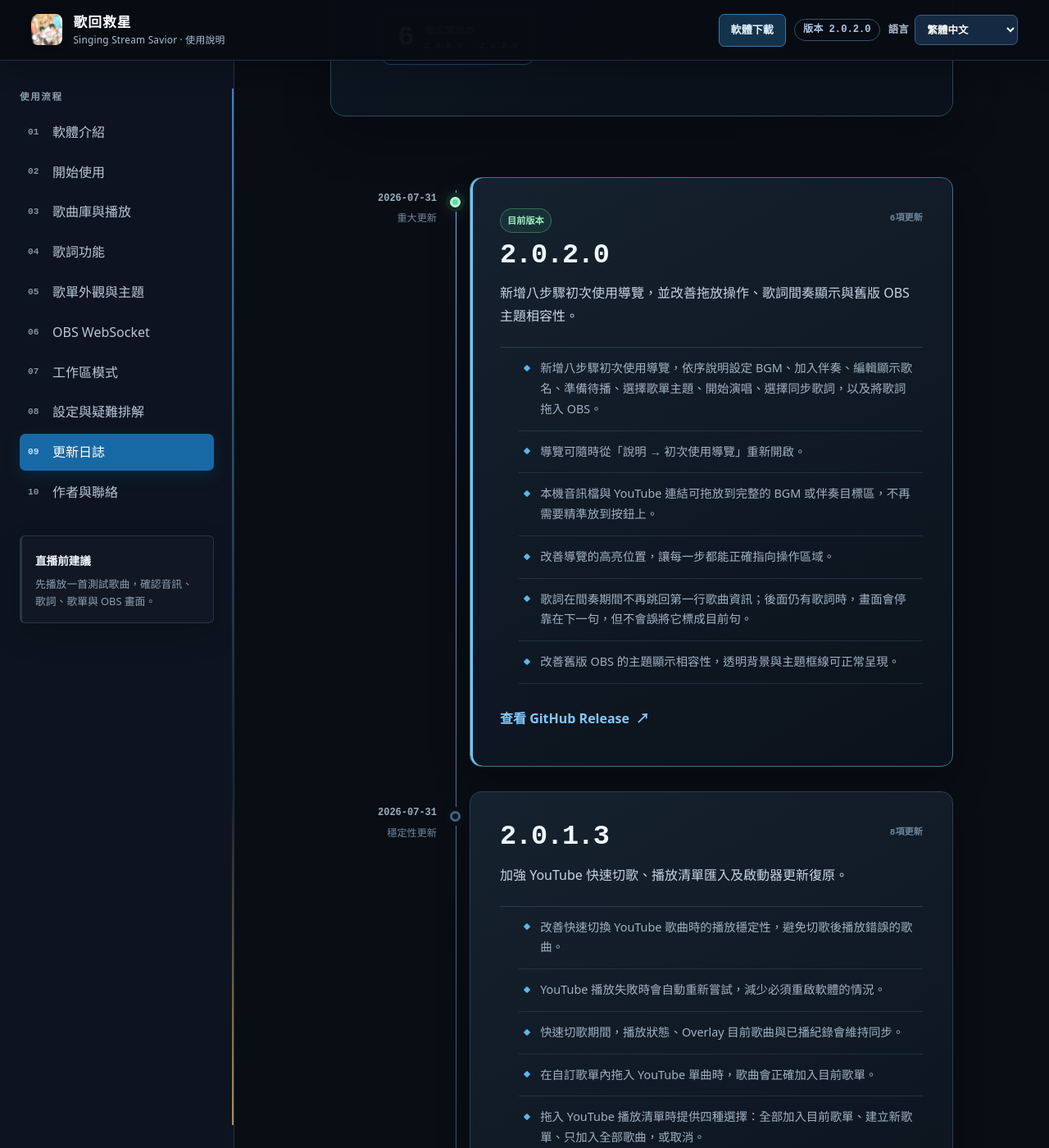
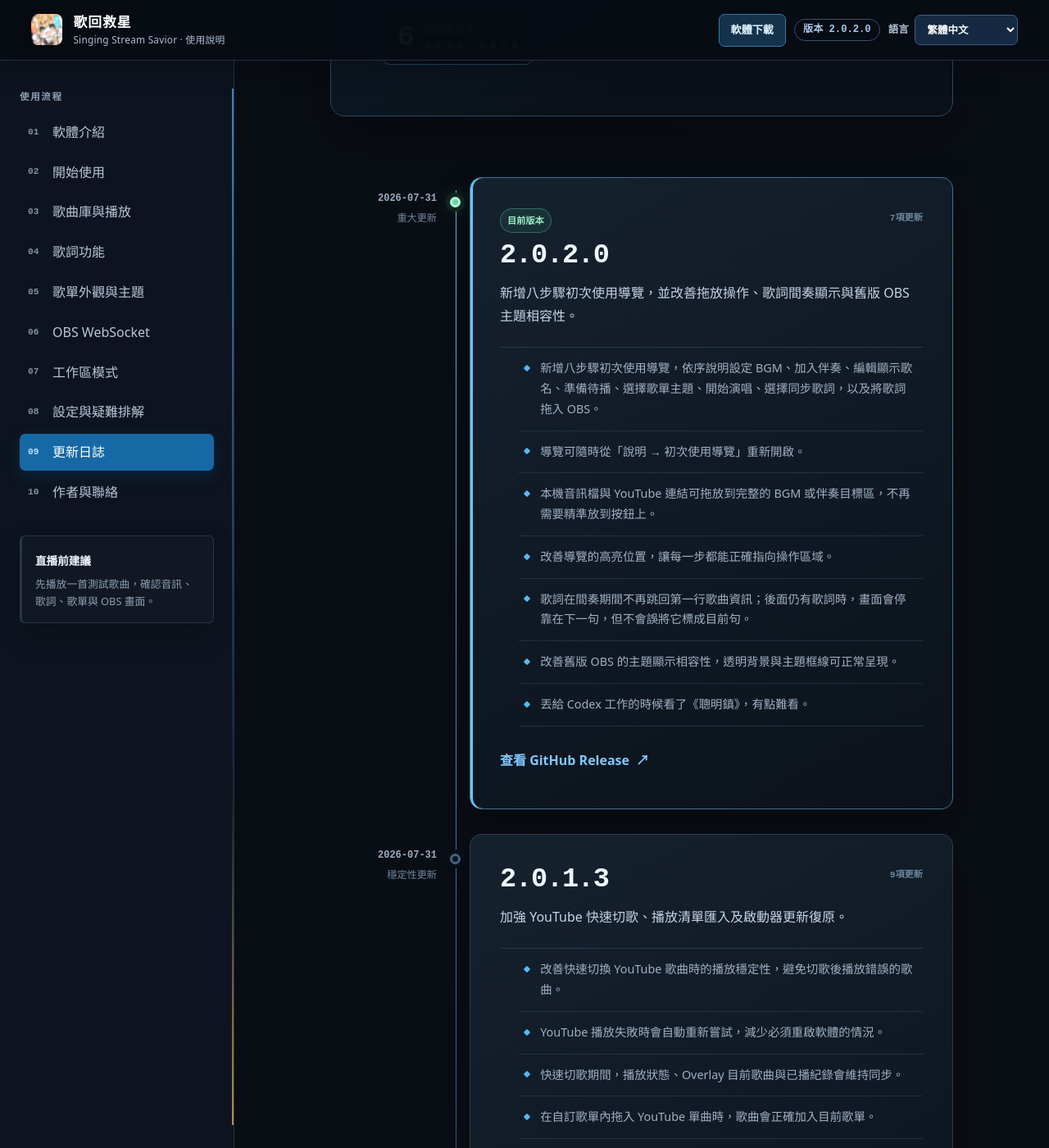
Before and after one commit to NoonIsAwesome/Singing-Stream-Savior-Manual, a Jekyll site: the page built from changelog.md, in a window 1280 px wide and 1400 px high, scrolled down 473 px. Shown: the whole window at 82% size. Built offline with Jekyll 4.4.1, drawn with Linux system fonts in a browser that asks for light colours; some of the changed text lies outside the part shown.

Commit message:
Add humor to release history

```diff
--- a/_data/releases.yml
+++ b/_data/releases.yml
@@ -23,6 +23,7 @@ releases:
         - 改善導覽的高亮位置，讓每一步都能正確指向操作區域。
         - 歌詞在間奏期間不再跳回第一行歌曲資訊；後面仍有歌詞時，畫面會停靠在下一句，但不會誤將它標成目前句。
         - 改善舊版 OBS 的主題顯示相容性，透明背景與主題框線可正常呈現。
+        - 丟給 Codex 工作的時候看了《聰明鎮》，有點難看。
       zh-CN:
         - 新增八步初次使用引导，依次说明设置 BGM、添加伴奏、编辑显示歌名、准备待播、选择歌单主题、开始演唱、选择同步歌词，以及将歌词拖入 OBS。
         - 引导可随时从“帮助 → 初次使用引导”重新打开。
@@ -30,6 +31,7 @@ releases:
         - 改善引导的高亮位置，让每一步都能正确指向操作区域。
         - 歌词在间奏期间不再跳回第一行歌曲信息；后面仍有歌词时，画面会停靠在下一句，但不会误将它标为当前句。
         - 改善旧版 OBS 的主题显示兼容性，透明背景与主题边框可正常呈现。
+        - 丢给 Codex 工作的时候看了《聪明镇》，有点难看。
       ja:
         - BGM 設定、伴奏の追加、表示曲名の編集、待機リスト、オーバーレイテーマ、歌唱開始、同期歌詞の選択、歌詞の OBS 追加までを案内する 8 ステップの初回ガイドを追加しました。
         - ガイドは「ヘルプ → 初回ガイド」からいつでも再表示できます。
@@ -37,6 +39,7 @@ releases:
         - ガイドの強調位置を改善し、各ステップが正しい操作箇所を示すようにしました。
         - 間奏中に歌詞が先頭の曲情報へ戻らなくなりました。後続の歌詞がある場合は次の行を基準に表示しますが、現在行として誤って強調しません。
         - 旧バージョンの OBS とのテーマ表示互換性を改善し、透明背景とテーマ枠線が正しく表示されるようにしました。
+        - Codex に作業を任せている間に『聰明鎮』を見ました。ちょっと微妙でした。
       ko:
         - BGM 설정, 반주 추가, 표시 곡명 편집, 대기 목록, 오버레이 테마, 공연 시작, 동기화 가사 선택과 OBS 가사 추가를 안내하는 8단계 첫 사용 가이드를 추가했습니다.
         - 가이드는 “도움말 → 첫 사용 가이드”에서 언제든 다시 열 수 있습니다.
@@ -44,6 +47,7 @@ releases:
         - 가이드 강조 위치를 개선해 각 단계가 올바른 조작 영역을 가리키도록 했습니다.
         - 간주 중 가사가 첫 번째 곡 정보 줄로 돌아가지 않습니다. 뒤에 가사가 있으면 다음 줄을 기준으로 표시하지만 현재 줄로 잘못 강조하지 않습니다.
         - 구형 OBS의 테마 표시 호환성을 개선해 투명 배경과 테마 테두리가 정상적으로 표시됩니다.
+        - Codex에게 작업을 맡겨 둔 동안 《聰明鎮》을 봤는데, 조금 별로였습니다.
       en:
         - Added an eight-step first-use guide covering BGM setup, karaoke tracks, display names, the queue, overlay themes, starting a performance, synchronized lyrics, and sending lyrics to OBS.
         - The guide can be reopened at any time from Help → First-use Guide.
@@ -51,6 +55,7 @@ releases:
         - Improved guide highlights so every step points to the correct area of the interface.
         - Lyrics no longer jump to the first metadata line during instrumental gaps. When another lyric follows, the display anchors to it without falsely marking it active.
         - Improved theme compatibility with older OBS versions so transparent backgrounds and theme borders display correctly.
+        - Watched “Smart Town” while Codex was working. It was kind of bad.
 
   - version: "2.0.1.3"
     date: "2026-07-31"
@@ -77,6 +82,7 @@ releases:
         - 改善線上歌詞搜尋的連線穩定性。
         - 改善啟動器更新失敗或下載不完整時的自動復原。
         - 現有使用者會由更新後的主程式在背景自動取得新版啟動器。
+        - 丟給 Codex 工作的時候，滑了很多吉伊卡哇。
       zh-CN:
         - 改善快速切换 YouTube 歌曲时的播放稳定性，避免切歌后播放错误的歌曲。
         - YouTube 播放失败时会自动重新尝试，减少必须重启软件的情况。
@@ -86,6 +92,7 @@ releases:
         - 改善在线歌词搜索的连接稳定性。
         - 改善启动器更新失败或下载不完整时的自动恢复。
         - 现有用户会由更新后的主程序在后台自动取得新版启动器。
+        - 丢给 Codex 工作的时候，刷了很多吉伊卡哇。
       ja:
         - YouTube 曲を素早く切り替えた際の再生安定性を改善し、切替後に別の曲が再生される問題を防ぎます。
         - YouTube の再生に失敗した場合は自動的に再試行し、アプリの再起動が必要になる状況を減らしました。
@@ -95,6 +102,7 @@ releases:
         - オンライン歌詞検索の接続安定性を改善しました。
         - ランチャー更新の失敗や不完全なダウンロードからの自動復旧を改善しました。
         - 既存ユーザーのランチャーは、更新後のメインアプリから自動的に更新されます。
+        - Codex に作業を任せている間、ちいかわをたくさん眺めていました。
       ko:
         - YouTube 곡을 빠르게 전환할 때의 재생 안정성을 개선해 전환 후 잘못된 곡이 재생되는 문제를 방지합니다.
         - YouTube 재생에 실패하면 자동으로 다시 시도해 앱을 재시작해야 하는 경우를 줄였습니다.
@@ -104,6 +112,7 @@ releases:
         - 온라인 가사 검색의 연결 안정성을 개선했습니다.
         - 런처 업데이트 실패나 불완전한 다운로드에서 자동 복구하는 기능을 개선했습니다.
         - 기존 사용자는 업데이트된 메인 앱을 통해 새 런처를 자동으로 받습니다.
+        - Codex에게 작업을 맡겨 둔 동안 치이카와를 잔뜩 봤습니다.
       en:
         - Improved playback stability when switching rapidly between YouTube songs, preventing the wrong song from taking over.
         - YouTube playback now retries automatically after a failure, reducing cases that require restarting the application.
@@ -113,6 +122,7 @@ releases:
         - Improved connection stability for online lyrics searches.
         - Improved automatic recovery when a launcher update fails or downloads incompletely.
         - Existing users receive the launcher update automatically through the updated main application.
+        - Scrolled through a lot of Chiikawa while Codex was working.
 
   - version: "2.0.1.2"
     date: "2026-07-31"
@@ -137,6 +147,7 @@ releases:
         - 新增歌詞簡繁轉換，並依介面語言採用合適預設；日文假名不受影響。
         - 歌詞時間調整、可見行數與獨立歌詞視窗更加清楚且穩定。
         - 對話框與次要視窗統一使用軟體的深色外觀。
+        - 丟給 Codex 工作的時候，看了很多貓貓影片。
       zh-CN:
         - 改善部分 YouTube 链接偶尔无法播放，且必须重启软件才能恢复的问题。
         - 改善部分 YouTube 链接无法正确识别歌名的问题。
@@ -144,6 +155,7 @@ releases:
         - 新增歌词简繁转换，并依界面语言采用合适默认值；日文假名不受影响。
         - 歌词时间调整、可见行数与独立歌词窗口更加清楚且稳定。
         - 对话框与次要窗口统一使用软件的深色外观。
+        - 丢给 Codex 工作的时候，看了很多猫猫视频。
       ja:
         - 一部の YouTube リンクが再生できず、復旧にアプリの再起動が必要になる問題を改善しました。
         - 一部の YouTube リンクで曲名を正しく取得できない問題を改善しました。
@@ -151,6 +163,7 @@ releases:
         - 歌詞の簡体字／繁体字変換と、UI 言語に応じた既定値を追加しました。日本語のかなには影響しません。
         - 歌詞タイミング、表示行数、独立歌詞ウィンドウの操作を分かりやすく安定させました。
         - ダイアログとサブウィンドウをアプリ共通のダーク表示に統一しました。
+        - Codex に作業を任せている間、猫の動画をたくさん見ました。
       ko:
         - 일부 YouTube 링크가 재생되지 않고 복구하려면 앱을 재시작해야 하는 문제를 개선했습니다.
         - 일부 YouTube 링크에서 곡명을 올바르게 가져오지 못하는 문제를 개선했습니다.
@@ -158,6 +171,7 @@ releases:
         - 중국어 간체／번체 가사 변환과 UI 언어에 맞는 기본값을 추가했습니다. 일본어 가나는 변경하지 않습니다.
         - 가사 시간, 표시 줄 수와 분리된 가사 창의 조작을 더 명확하고 안정적으로 개선했습니다.
         - 대화상자와 보조 창을 앱의 다크 화면으로 일관되게 표시합니다.
+        - Codex에게 작업을 맡겨 둔 동안 고양이 영상을 많이 봤습니다.
       en:
         - Improved an issue where some YouTube links could stop playing until the application was restarted.
         - Improved song-title detection for some YouTube links.
@@ -165,6 +179,7 @@ releases:
         - Added Simplified and Traditional Chinese lyrics conversion with language-aware defaults; Japanese kana remain unchanged.
         - Lyrics timing controls, visible-line controls, and the detached lyrics window are clearer and more stable.
         - Dialogs and secondary windows consistently use the application's dark appearance.
+        - Watched a lot of cat videos while Codex was working.
 
   - version: "2.0.1.1"
     date: "2026-07-31"
@@ -186,22 +201,27 @@ releases:
         - 主程式可在背景自動更新啟動器。
         - 啟動器更新進度使用既有的深色底部狀態區，不再顯示第二個確認視窗。
         - 啟動器替換或設定更新失敗時會安全回復，並在下次啟動再次嘗試。
+        - 丟給 Codex 工作的時候，滑了很多吉伊卡哇。
       zh-CN:
         - 主程序可在后台自动更新启动器。
         - 启动器更新进度使用现有的深色底部状态区，不再显示第二个确认窗口。
         - 启动器替换或设置更新失败时会安全恢复，并在下次启动再次尝试。
+        - 丢给 Codex 工作的时候，刷了很多吉伊卡哇。
       ja:
         - メインアプリからランチャーをバックグラウンドで自動更新できます。
         - ランチャー更新の進捗を既存のダークな下部ステータスに表示し、二重の確認ダイアログをなくしました。
         - ランチャーの置換や設定更新に失敗した場合は安全に元へ戻し、次回起動時に再試行します。
+        - Codex に作業を任せている間、ちいかわをたくさん眺めていました。
       ko:
         - 메인 앱에서 런처를 백그라운드로 자동 업데이트합니다.
         - 런처 업데이트 진행 상황을 기존의 다크 하단 상태 영역에 표시하고 두 번째 확인 대화상자를 없앴습니다.
         - 런처 교체나 설정 업데이트가 실패하면 안전하게 되돌리고 다음 실행에서 다시 시도합니다.
+        - Codex에게 작업을 맡겨 둔 동안 치이카와를 잔뜩 봤습니다.
       en:
         - The main application can update the launcher automatically in the background.
         - Launcher-update progress uses the existing dark bottom status area without a second confirmation dialog.
         - Failed launcher replacement or configuration updates roll back safely and retry on a later launch.
+        - Scrolled through a lot of Chiikawa while Codex was working.
 
   - version: "2.0.1.0"
     date: "2026-07-30"
@@ -228,6 +248,7 @@ releases:
         - 改善動態主題預覽與內建主題的顯示效果。
         - 統一數值輸入、按鈕尺寸與操作提示，並改善翻譯。
         - 改善底部狀態區，讓 BGM 與伴奏自動化狀態清楚可見。
+        - 丟給 Codex 工作的時候，看了很多貓貓影片。
       zh-CN:
         - 改善 BGM 淡出与伴奏转场协调。
         - 改善速度、音高、跳转响应与播放稳定性。
@@ -237,6 +258,7 @@ releases:
         - 改善动态主题预览与内置主题的显示效果。
         - 统一数值输入、按钮尺寸与操作提示，并改善翻译。
         - 改善底部状态区，让 BGM 与伴奏自动化状态清楚可见。
+        - 丢给 Codex 工作的时候，看了很多猫猫视频。
       ja:
         - BGM のフェードアウトと伴奏開始時の切替連携を改善しました。
         - 再生速度、ピッチ、シークの反応と再生安定性を改善しました。
@@ -246,6 +268,7 @@ releases:
         - テーマの自動プレビューと内蔵テーマの表示を改善しました。
         - 数値入力、ボタンサイズ、操作時の案内を統一し、翻訳を改善しました。
         - 下部ステータスを改善し、BGM と伴奏の自動連携を見えるようにしました。
+        - Codex に作業を任せている間、猫の動画をたくさん見ました。
       ko:
         - BGM 페이드아웃과 반주 전환의 연동을 개선했습니다.
         - 재생 속도, 음정, 탐색 반응과 재생 안정성을 개선했습니다.
@@ -255,6 +278,7 @@ releases:
         - 테마 자동 미리보기와 내장 테마의 표시를 개선했습니다.
         - 숫자 입력, 버튼 크기와 조작 안내를 일관되게 정리하고 번역을 개선했습니다.
         - 하단 상태 영역을 개선해 BGM과 반주의 자동 연동 상태를 확인할 수 있습니다.
+        - Codex에게 작업을 맡겨 둔 동안 고양이 영상을 많이 봤습니다.
       en:
         - Improved BGM fade-out and karaoke transition coordination.
         - Improved speed, pitch, seeking response, and playback stability.
@@ -264,6 +288,7 @@ releases:
         - Improved animated theme previews and the appearance of built-in themes.
         - Standardized numeric inputs, button sizes, and interaction hints, and improved translations.
         - Improved the bottom status area to make BGM and karaoke automation visible.
+        - Watched a lot of cat videos while Codex was working.
 
   - version: "2.0.0.0"
     date: "2026-07-29"
```
